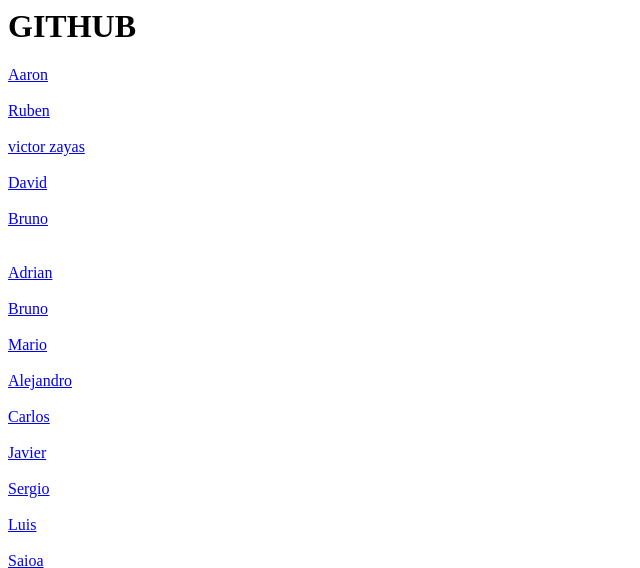
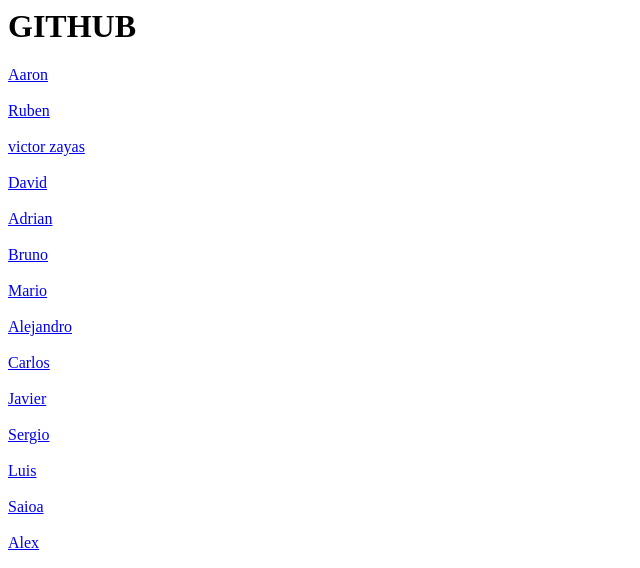
Before and after one commit to pablomoreta/asir1_pablo, a PHP site: page /catalogo.php in a window 1280 px wide. Shown: the top 568 px of the page, without its empty margins (0-640 px from the left). Run offline with PHP 8.4, Linux system fonts and the light colour scheme.

Commit message:
Catalogo

```diff
--- a/catalogo.php
+++ b/catalogo.php
@@ -7,8 +7,6 @@
 <a href="https://github.com/victor-zayas" target="_blank">victor zayas</a>
 <br> </br>
 <a href="https://github.com/deivisg98" target="_blank">David</a>
-<br> </br>
-<a href="https://github.com/bruno38pla/ASIR1_BRUNO" target="_blank">Bruno</a></br>
 <br> </br>
 <a href="https://github.com/adrivg19/asir1_adrian" target="_blank">Adrian</a>
 <br> </br>
```
